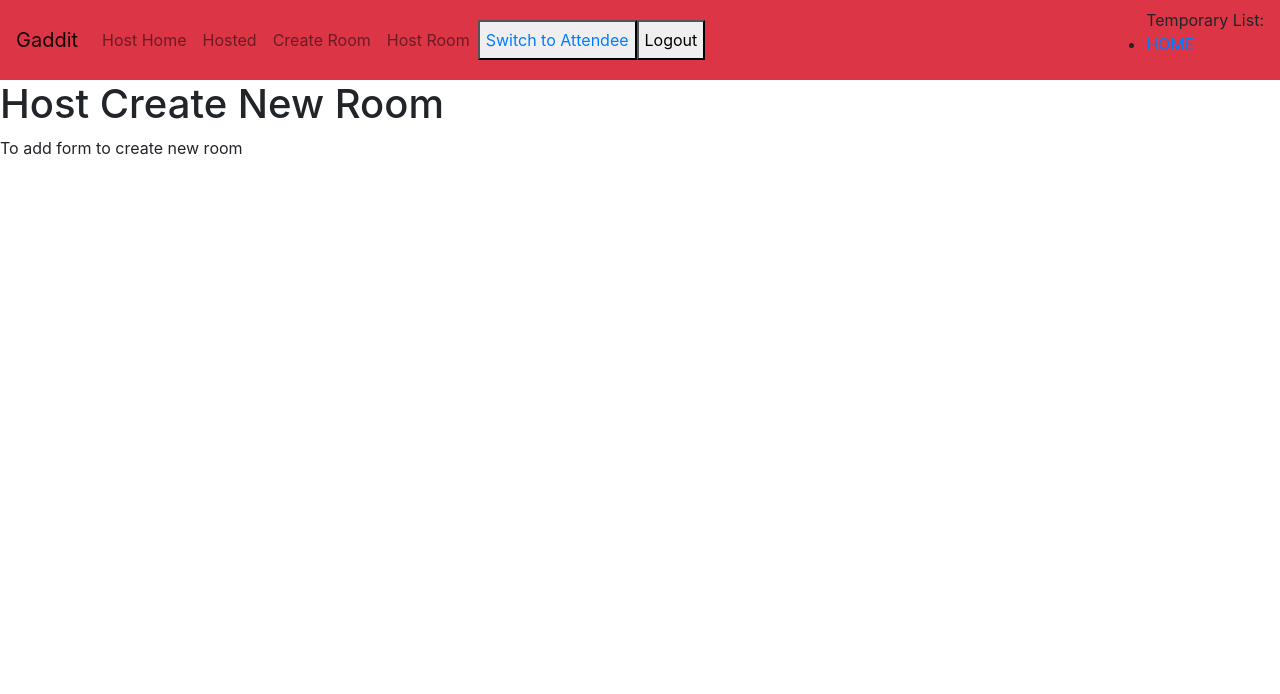
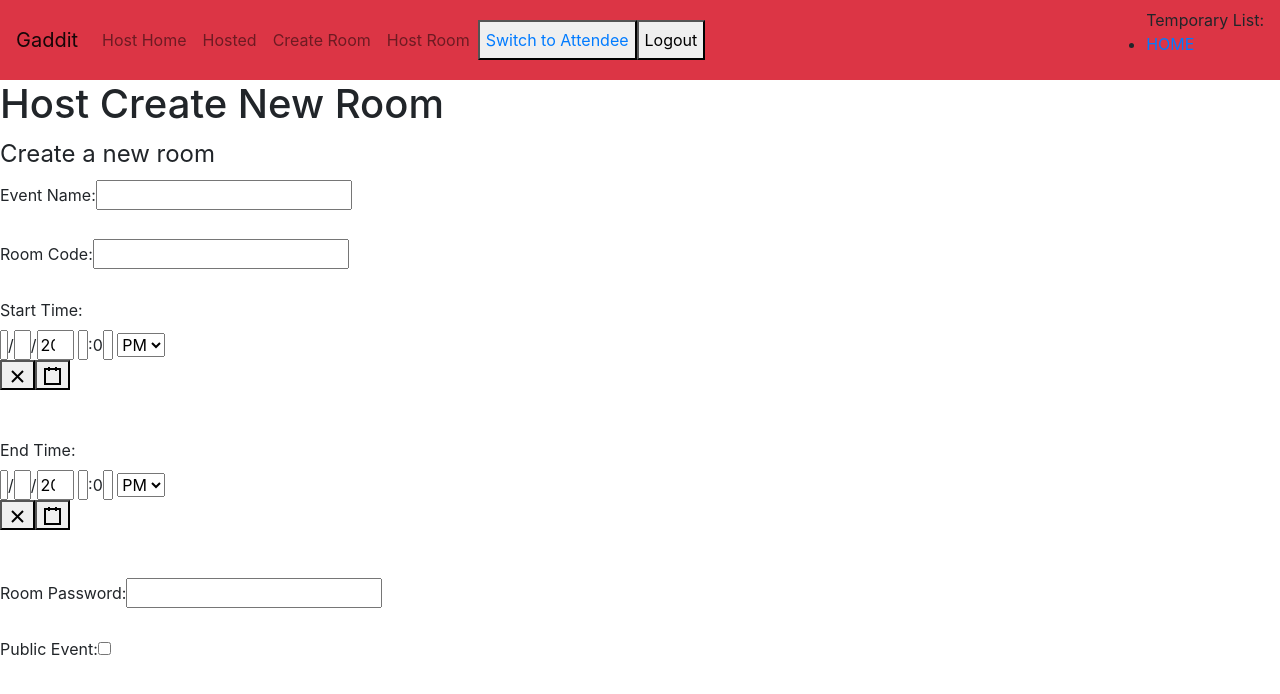
Before and after one commit to kalyak/Gadddit, a React (Create React App) app in the folder client/: page /host/1/createroom in a window 1280 px wide. Shown: the top 694 px of the page. Built offline with nearby package versions, Linux system fonts and the light colour scheme.

Commit message:
Created basic room creation form.

```diff
--- a/client/package.json
+++ b/client/package.json
@@ -11,6 +11,7 @@
     "react": "^17.0.1",
     "react-bootstrap": "^1.4.3",
     "react-bootstrap-sweetalert": "^5.2.0",
+    "react-datetime-picker": "^3.0.4",
     "react-dom": "^17.0.1",
     "react-router-dom": "^5.2.0",
     "react-scripts": "4.0.1",
--- a/client/src/components/pages/host-createEvent.js
+++ b/client/src/components/pages/host-createEvent.js
@@ -1,8 +1,116 @@
+import { useState } from "react";
+import DateTimePicker from "react-datetime-picker";
+import { Form } from "react-bootstrap";
+
 const HostCreate = () => {
+  const [formData, setFormData] = useState({
+    eventName: "",
+    roomCode: "",
+    roomPassword: "",
+    eventStart: new Date(),
+    eventEnd: new Date(),
+    isPublic: true,
+  });
+
+  const [formStart, setStart] = useState(new Date());
+  const [formEnd, setEnd] = useState(new Date());
+
+  const handleChange = (event) => {
+    setFormData((state) => {
+      return { ...state, [event.target.name]: event.target.value };
+    });
+    // console.log(event.target);
+  };
+
+  const handleDateChange = (name, value) => {
+    // console.log(event.toISOString());
+    // console.log(event.name);
+
+    setFormData((state) => {
+      return { ...state, [name]: value.toISOString() };
+    });
+  };
+
   return (
     <>
       <h1>Host Create New Room</h1>
-      <p>To add form to create new room</p>
+      {/* <p>To add form to create new room</p> */}
+      <Form>
+        <fieldset>
+          <legend>Create a new room</legend>
+          <label htmlFor='eventName'>Event Name: </label>
+          <input
+            type='text'
+            name='eventName'
+            value={formData.eventName}
+            onChange={handleChange}
+          />
+          <br />
+          <br />
+          <label htmlFor='roomCode'>Room Code:</label>
+          <input
+            type='text'
+            name='roomCode'
+            value={formData.roomCode}
+            onChange={handleChange}
+          />
+          <br />
+          <br />
+          <label htmlFor='eventStart'>Start Time:</label>
+          <DateTimePicker
+            name='eventStart'
+            onChange={(event) => {
+              setStart(event);
+              handleDateChange("eventStart", event);
+            }}
+            value={formStart}
+            minDate={new Date()}
+            disableClock={true}
+            returnValue='end'
+          />
+          <br />
+          <br />
+          <label htmlFor='eventEnd'>End Time:</label>
+          <DateTimePicker
+            name='eventEnd'
+            onChange={(event) => {
+              setEnd(event);
+              handleDateChange("eventEnd", event);
+            }}
+            value={formEnd}
+            minDate={formStart}
+            disableClock={true}
+            returnValue='end'
+          />
+          {/* <input
+            type='date'
+            name='eventEnd'
+            value={formData.eventEnd}
+            onChange={handleChange}
+          /> */}
+          <br />
+          <br />
+          <label htmlFor='roomPassword'>Room Password:</label>
+          <input
+            type='text'
+            name='roomPassword'
+            value={formData.roomPassword}
+            onChange={handleChange}
+          />
+          <br />
+          <br />
+          <label htmlFor='roomType'>Public Event: </label>
+          <input
+            type='checkbox'
+            name='isPublic'
+            id='isPublic'
+            value='true'
+            onChange={handleChange}
+            // {formData.isPublic? "checked":""}
+          />
+          {/* <input type='text' name='roomType' value={formData.isPublic} /> */}
+        </fieldset>
+      </Form>
     </>
   );
 };
```
Also changed, not shown: 1 other file (tests, documents, lock files or other folders).
